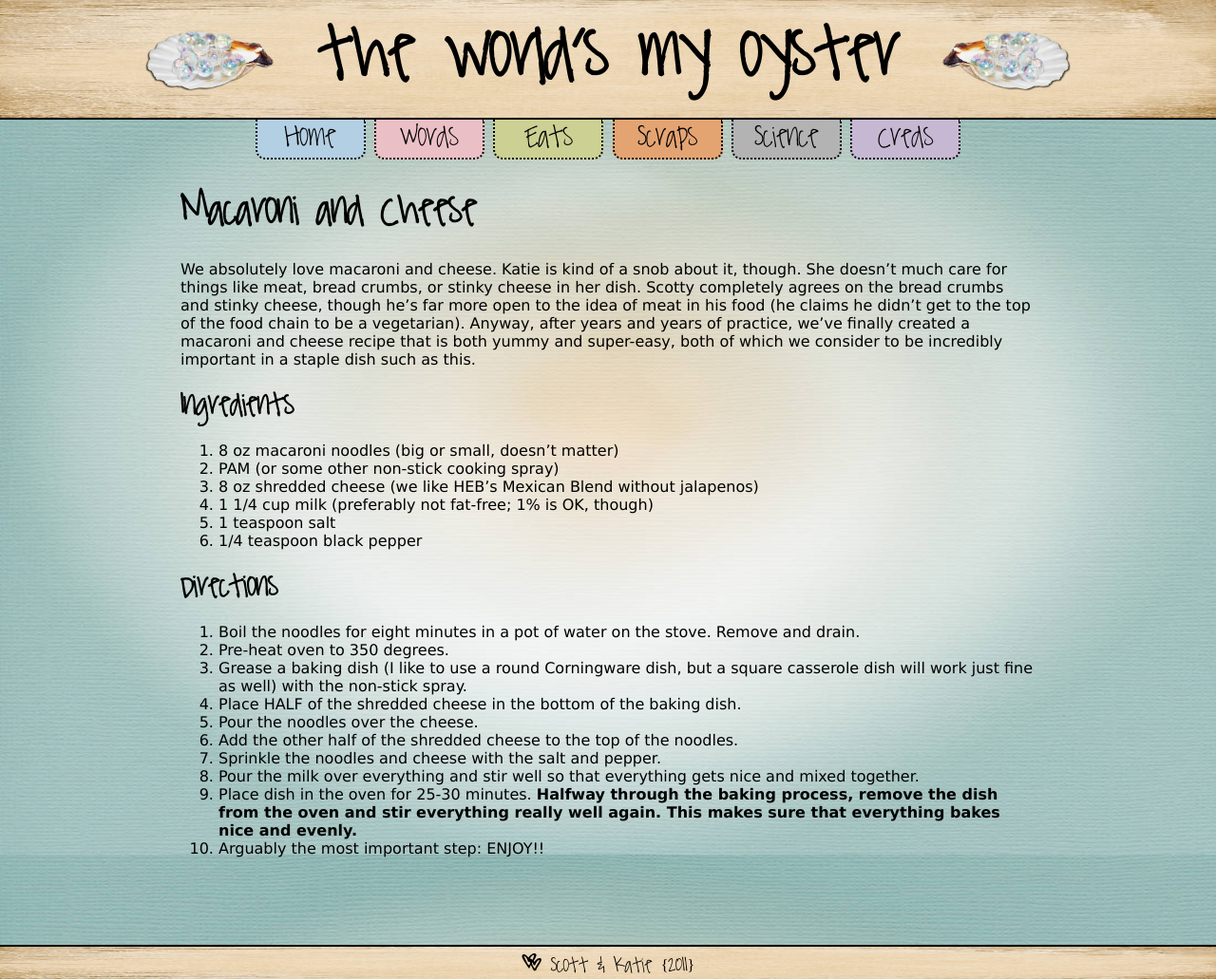
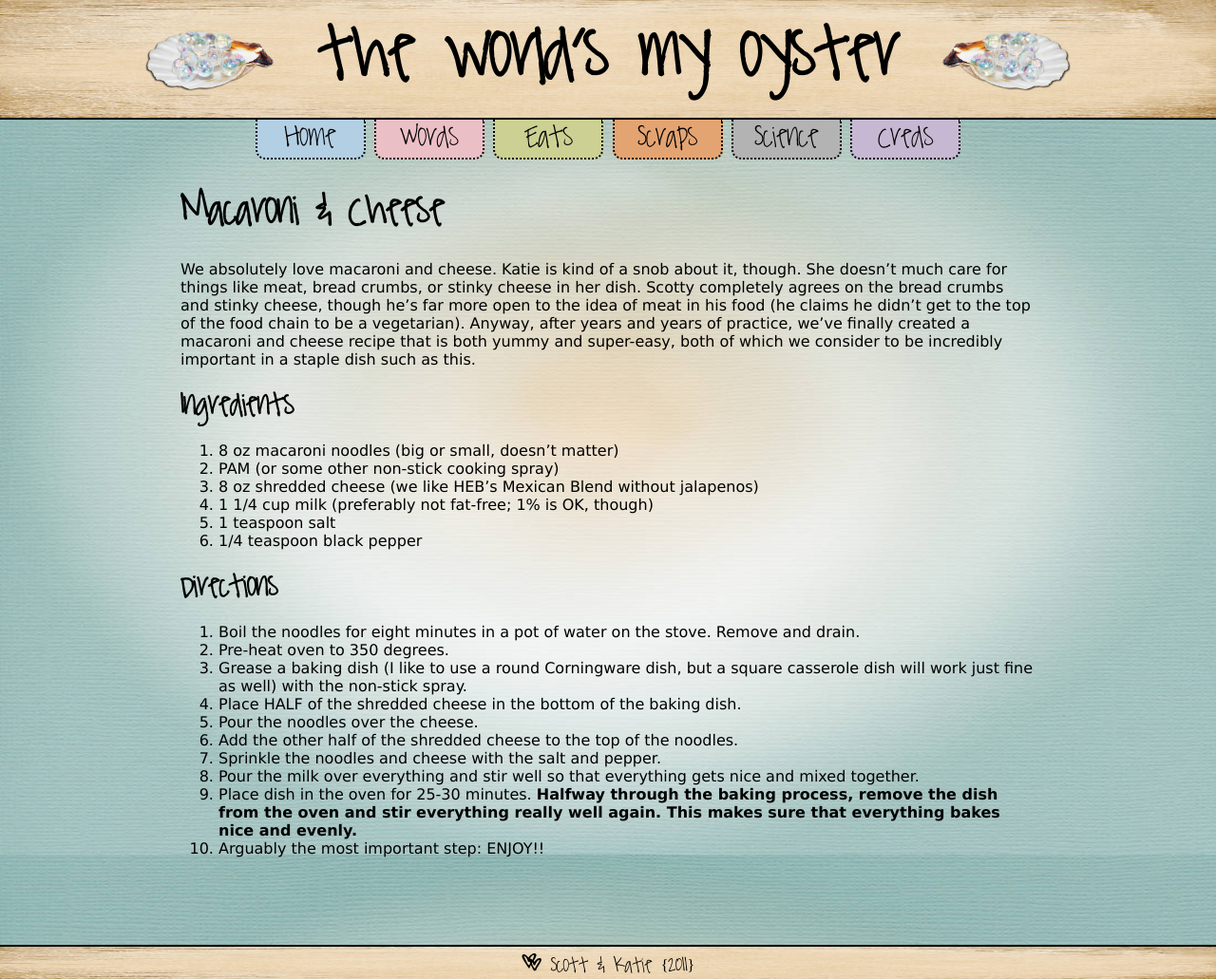
Before and after one commit to kpetersen/kpetersen.github.io, a Jekyll site: the page built from eats/_posts/2011-10-22-first-post.markdown, in a window 1280 px wide and 1031 px high. Shown: the whole window at 95% size. Built offline with Jekyll 4.4.1, drawn with Linux system fonts in a browser that asks for light colours; Markdown is read by kramdown in place of the engine named in the settings.

Commit message:
fixed the and in Macaroni & cheese

```diff
--- a/eats/_posts/2011-10-22-first-post.markdown
+++ b/eats/_posts/2011-10-22-first-post.markdown
@@ -1,9 +1,9 @@
 ---
 layout: post
-title: Macaroni and Cheese
+title: Macaroni & Cheese
 ---
 
-# Macaroni and Cheese
+# Macaroni & Cheese
 We absolutely love macaroni and cheese. Katie is kind of a snob about it, though.
 She doesn't much care for things like meat, bread crumbs, or stinky cheese in her
 dish. Scotty completely agrees on the bread crumbs and stinky cheese, though he's
```
